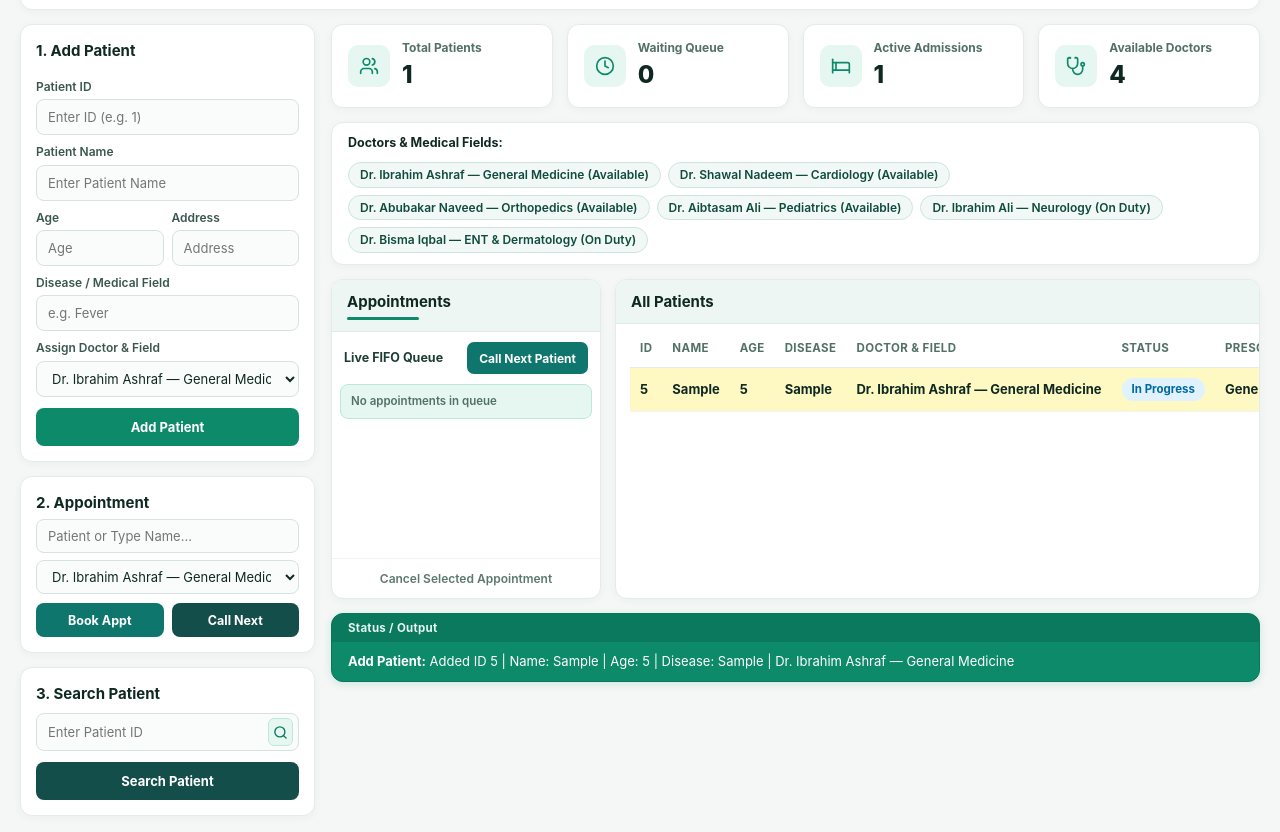
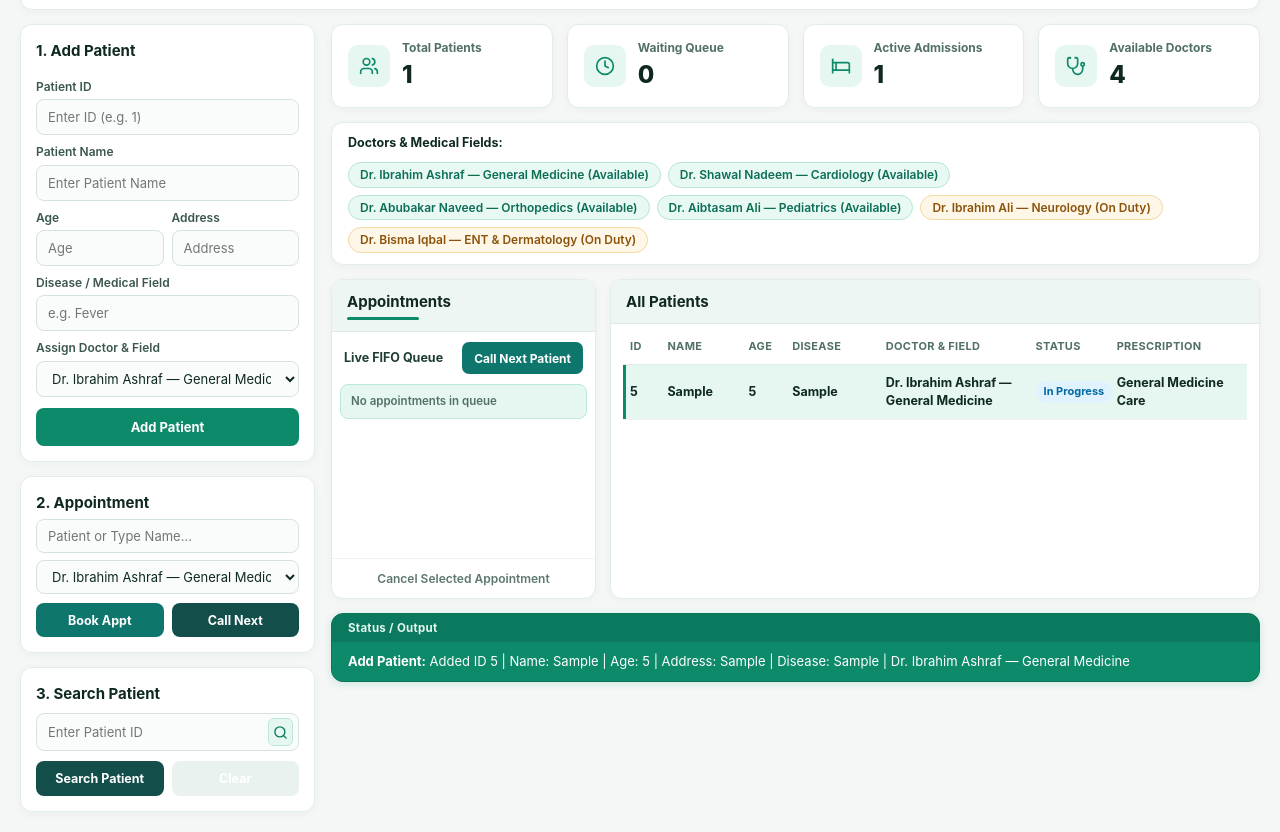
Before and after one commit to ibrahimjatt1313-prog/Hospital-Management-System, a plain HTML site: page index.html in a window 1280 px wide. Both pictures are taken after typing "5", "Sample", "5", "Sample", "Sample" into the empty fields and a click on the button "Add Patient". Shown: the part 88-920 px from the top of the page. Drawn offline with Linux system fonts and the light colour scheme; no server answers.

Commit message:
Apply table layout, doctor status badges, highlight, address output, and sticky sidebar

```diff
--- a/index.html
+++ b/index.html
@@ -86,9 +86,14 @@
               </svg>
             </button>
           </div>
-          <button id="btnSearchPatient" class="action-btn btn-dark" type="button" onclick="searchPatientNow()">
-            Search Patient
-          </button>
+          <div class="row-2 search-btn-row">
+            <button id="btnSearchPatient" class="action-btn btn-dark" type="button" onclick="searchPatientNow()">
+              Search Patient
+            </button>
+            <button id="btnClearSearch" class="action-btn btn-secondary-soft" type="button" onclick="clearSearchNow()">
+              Clear
+            </button>
+          </div>
         </div>
       </aside>
       <main class="right-main">
@@ -267,7 +272,9 @@
       if (!box) return;
       var html = "";
       for (var i = 0; i < doctorsInfo.length; i++) {
-        html += '<span class="doc-badge">' + doctorsInfo[i] + "</span>";
+        var label = doctorsInfo[i];
+        var statusCls = label.indexOf("(On Duty)") !== -1 ? " doc-badge-duty" : " doc-badge-avail";
+        html += '<span class="doc-badge' + statusCls + '">' + label + "</span>";
       }
       box.innerHTML = html;
     }
@@ -374,9 +381,10 @@
       for (var i = 0; i < patientsData.length; i++) {
         if (patientsData[i].id === pid) {
           var p = patientsData[i];
+          var addrPart = p.address ? " | Address: " + p.address : "";
           setOutput(
             "Selected Patient",
-            "ID " + p.id + " | " + p.name + " (" + p.age + "y) — " + p.disease + " | " + p.doctor
+            "ID " + p.id + " | " + p.name + " (" + p.age + "y)" + addrPart + " — " + p.disease + " | " + p.doctor
           );
           break;
         }
@@ -439,9 +447,10 @@
       document.getElementById("inpRate").value = "";
       document.getElementById("inpDisease").value = "";
       refreshAll();
+      var addrText = addressVal ? " | Address: " + addressVal : "";
       setOutput(
         "Add Patient",
-        "Added ID " + pid + " | Name: " + nameVal + " | Age: " + age + " | Disease: " + diseaseVal + " | " + docVal
+        "Added ID " + pid + " | Name: " + nameVal + " | Age: " + age + addrText + " | Disease: " + diseaseVal + " | " + docVal
       );
       sendPost("/api/add-patient", {
         id: pid,
@@ -516,9 +525,10 @@
       if (found) {
         highlightedId = found.id;
         renderPatientsTable();
+        var addrPart = found.address ? " | Address: " + found.address : "";
         setOutput(
           "Search Patient",
-          "Found -> ID " + found.id + " | " + found.name + " (" + found.age + "y) | " + found.disease + " | " + found.doctor
+          "Found -> ID " + found.id + " | " + found.name + " (" + found.age + "y)" + addrPart + " | " + found.disease + " | " + found.doctor
         );
       } else {
         highlightedId = null;
@@ -526,6 +536,12 @@
         setOutput("Search Patient", "Patient with ID " + pid + " not found.");
       }
       sendPost("/api/search-patient", { id: pid });
+    }
+    function clearSearchNow() {
+      document.getElementById("inpSearchId").value = "";
+      highlightedId = null;
+      renderPatientsTable();
+      setOutput("Search Patient", "Cleared search filter and row highlight.");
     }
     function updateClock() {
       var el = document.getElementById("clockDisplay");
--- a/style.css
+++ b/style.css
@@ -102,6 +102,8 @@ body {
   display: flex;
   flex-direction: column;
   gap: 14px;
+  position: sticky;
+  top: 16px;
 }
 
 .panel-box {
@@ -174,6 +176,22 @@ body {
   height: 34px;
   margin-top: 0;
   font-size: 12.5px;
+}
+
+.search-btn-row {
+  margin-top: 10px;
+}
+
+.search-btn-row .action-btn {
+  margin-top: 0;
+  height: 35px;
+  font-size: 12.5px;
+}
+
+.btn-secondary-soft {
+  background: #e9f2ef;
+  color: #16473b;
+  border: 1px solid #c9ded8;
 }
 
 .row-2 {
@@ -365,10 +383,22 @@ body {
   font-weight: 600;
 }
 
+.doc-badge-avail {
+  background: #e8f8f2;
+  color: #0b6e55;
+  border-color: #b7e6d5;
+}
+
+.doc-badge-duty {
+  background: #fef6e7;
+  color: #8a530b;
+  border-color: #f3d8a3;
+}
+
 /* Appointments Compact + All Patients Wide */
 .content-split {
   display: grid;
-  grid-template-columns: 270px 1fr;
+  grid-template-columns: 265px 1fr;
   gap: 14px;
   min-height: 320px;
 }
@@ -474,34 +504,72 @@ body {
 /* Patients Table */
 .table-wrapper {
   flex: 1;
-  overflow: auto;
-  padding: 6px 14px 12px;
+  overflow-x: hidden;
+  overflow-y: auto;
+  padding: 6px 12px 12px;
 }
 
 .data-table {
   width: 100%;
   border-collapse: collapse;
-  font-size: 13px;
+  font-size: 12.5px;
+  table-layout: fixed;
 }
 
 .data-table th {
   text-align: left;
-  padding: 10px 10px;
-  font-size: 11.5px;
+  padding: 9px 7px;
+  font-size: 11px;
   text-transform: uppercase;
-  letter-spacing: 0.4px;
+  letter-spacing: 0.3px;
   font-weight: 700;
   color: #527067;
   border-bottom: 1.5px solid #e2ece9;
-  white-space: nowrap;
+  overflow: hidden;
+  text-overflow: ellipsis;
 }
 
 .data-table td {
-  padding: 10px 10px;
+  padding: 9px 7px;
   color: #0f2922;
   border-bottom: 1px solid #f0f5f3;
-  white-space: nowrap;
   cursor: pointer;
+  word-break: break-word;
+}
+
+.data-table th:nth-child(1),
+.data-table td:nth-child(1) {
+  width: 6%;
+}
+
+.data-table th:nth-child(2),
+.data-table td:nth-child(2) {
+  width: 13%;
+}
+
+.data-table th:nth-child(3),
+.data-table td:nth-child(3) {
+  width: 7%;
+}
+
+.data-table th:nth-child(4),
+.data-table td:nth-child(4) {
+  width: 15%;
+}
+
+.data-table th:nth-child(5),
+.data-table td:nth-child(5) {
+  width: 24%;
+}
+
+.data-table th:nth-child(6),
+.data-table td:nth-child(6) {
+  width: 13%;
+}
+
+.data-table th:nth-child(7),
+.data-table td:nth-child(7) {
+  width: 22%;
 }
 
 .data-table tbody tr:hover {
@@ -513,16 +581,18 @@ body {
 }
 
 .data-table tbody tr.found-row {
-  background: #fef9c3 !important;
+  background: #e6f7f1 !important;
+  box-shadow: inset 3px 0 0 #0d8a6a;
   font-weight: 700;
 }
 
 .pill-status {
   display: inline-block;
-  padding: 3px 10px;
+  padding: 3px 8px;
   border-radius: 999px;
-  font-size: 11.5px;
+  font-size: 11px;
   font-weight: 700;
+  white-space: nowrap;
 }
 
 .pill-waiting {
@@ -602,6 +672,12 @@ body.dark-theme .cancel-link {
   color: #8eb5aa;
 }
 
+body.dark-theme .btn-secondary-soft {
+  background: #17382f;
+  color: #a7f3d0;
+  border-color: #275c4e;
+}
+
 body.dark-theme .theme-toggle-btn {
   background: #15332b;
   color: #5eead4;
@@ -651,6 +727,18 @@ body.dark-theme .doc-badge {
   border-color: #234e43;
 }
 
+body.dark-theme .doc-badge-avail {
+  background: #11382e;
+  color: #6ee7b7;
+  border-color: #226352;
+}
+
+body.dark-theme .doc-badge-duty {
+  background: #2e2412;
+  color: #fcd34d;
+  border-color: #61491d;
+}
+
 body.dark-theme .card-header-blue {
   background: #142d27;
   border-bottom-color: #21473e;
@@ -688,8 +776,9 @@ body.dark-theme .data-table tbody tr:nth-child(even) {
 }
 
 body.dark-theme .data-table tbody tr.found-row {
-  background: #3b3512 !important;
-  color: #fef08a;
+  background: #153e33 !important;
+  box-shadow: inset 3px 0 0 #34d399;
+  color: #ecfdf5;
 }
 
 body.dark-theme .output-panel {
@@ -703,4 +792,16 @@ body.dark-theme .output-panel {
   .stats-grid {
     grid-template-columns: 1fr;
   }
+
+  .left-sidebar {
+    position: static;
+  }
+
+  .table-wrapper {
+    overflow-x: auto;
+  }
+
+  .data-table {
+    table-layout: auto;
+  }
 }
```
Also changed, not shown: app.js (+18 -4 lines).
